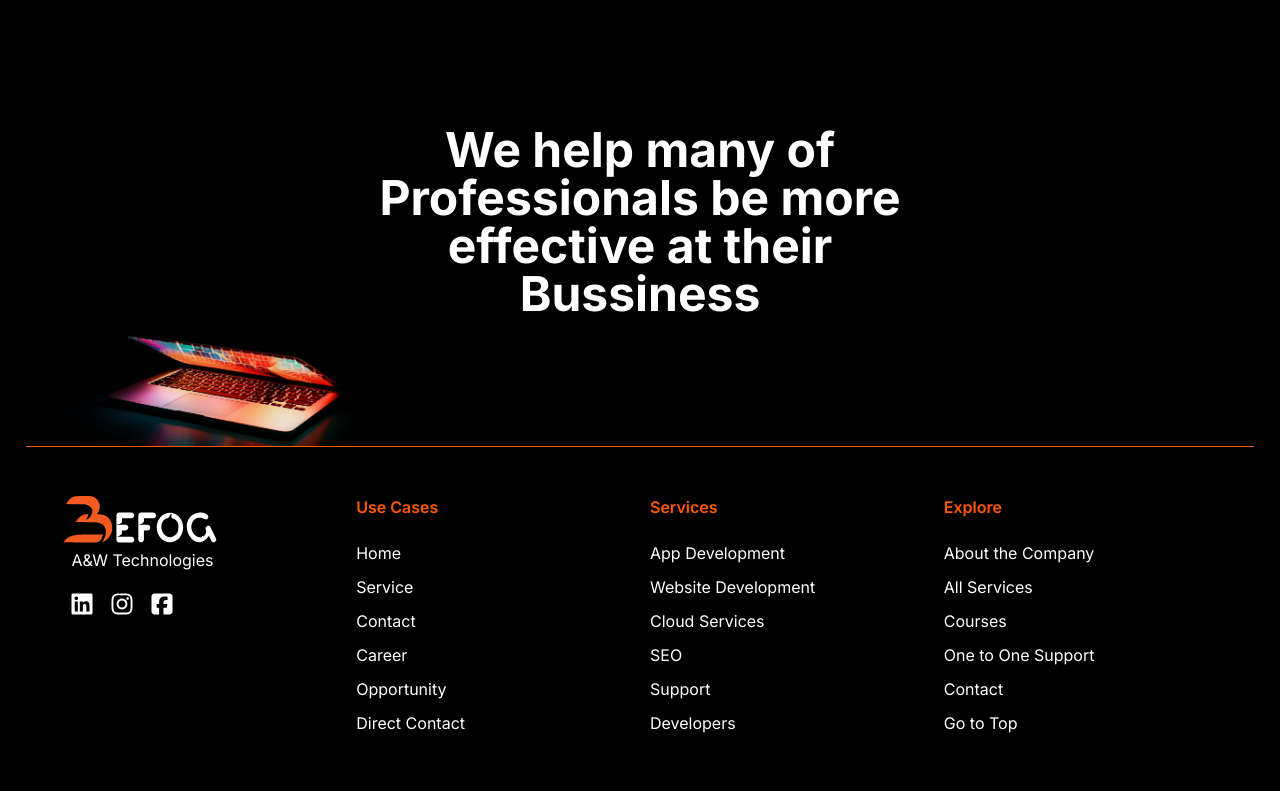
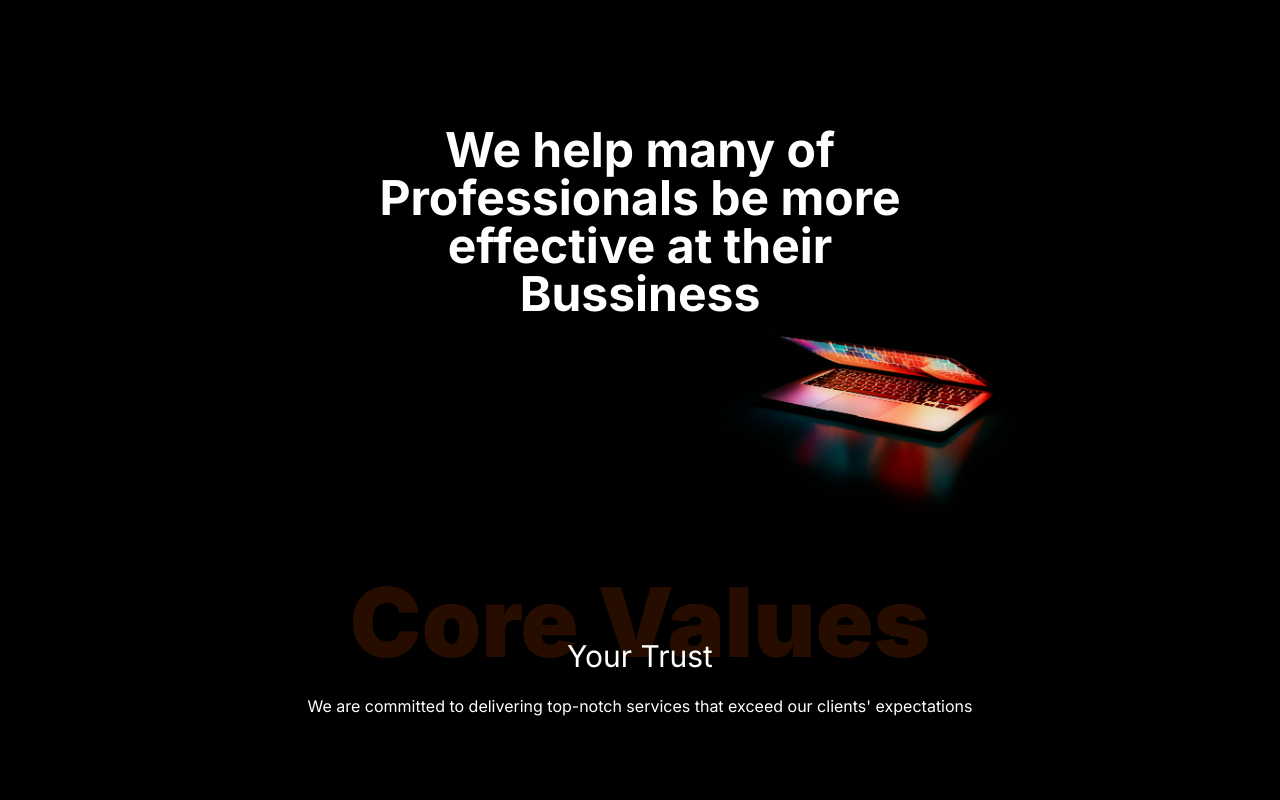
Before and after one commit to BefogTech/befog, a Next.js app: page /about-us in a window 1280 px wide. Shown: the part 1160-1960 px from the top of the page. Built offline with nearby package versions, Linux system fonts and the light colour scheme.

Commit message:
career section comment out

```diff
--- a/src/app/(home)/page.jsx
+++ b/src/app/(home)/page.jsx
@@ -17,7 +17,7 @@ export default function Home() {
         <Services />
         <AboutUs />
         <Founder />
-        <Career />
+        {/* <Career /> */}
         <Testimonial />
         <Contact />
       </Suspense>
--- a/src/app/about-us/page.jsx
+++ b/src/app/about-us/page.jsx
@@ -46,7 +46,7 @@ const page = () => {
               </div>
               <div className="col-span-1">
                 <Image
-                alt=""
+                  alt=""
                   src="/assets/about-us/about-banner.svg"
                   width={1000}
                   height={1000}
@@ -100,15 +100,41 @@ const page = () => {
                 </AccordionItem>
               </Accordion>
             </div>
-            <div className="header relative mb-20">
-              <h1 className="lg:text-5xl md:text-4xl text-3xl font-bold w-[55%] text-center mx-auto">
+            <div className="header relative mb-40 w-[55%] mx-auto">
+              <h1 className="lg:text-5xl md:text-4xl text-3xl font-bold text-center">
                 We help many of Professionals be more effective at their
                 Bussiness
               </h1>
-              <div className="img-cont w-80 absolute">
-              <Image alt="" width={1000} height={1000} src='/assets/about-us/header-bg.jpg' />
+              <div className="img-cont w-80 absolute -right-20">
+                <Image
+                  alt=""
+                  width={1000}
+                  height={1000}
+                  src="/assets/about-us/header-bg.jpg"
+                />
               </div>
             </div>
+          </div>
+
+          <div className="values py-12">
+            <div className="header mb-16">
+              <h1 className=" lg:text-8xl md:text-7xl sm:text-6xl text-5xl font-black text-center text-[#FF590026]">
+                Core Values
+              </h1>
+              <CustomHeader
+                header1="Your Trust"
+                header2=""
+                className="before:hidden -mt-8"
+              />
+              <p className="text-center">
+                {" "}
+                We are committed to delivering top-notch services that exceed
+                our clients' expectations
+              </p>
+            </div>
+              <div className="cards">
+
+              </div>
           </div>
         </div>
       </section>
--- a/src/components/custom/Testimonial.jsx
+++ b/src/components/custom/Testimonial.jsx
@@ -32,30 +32,30 @@ const Testimonial = () => {
         "Lorem ipsum dolor sit amet consectetur adipisicing elit. Inventore numquam cumque perspiciatis, veniam consectetur pariatur reprehenderit velit quis voluptatibus veritatis, nobis molestias, obcaecati magnam repellendus eius perferendis voluptatem culpa sint?",
       name: "Client Name",
     },
-    {
-      project: "Project Name",
-      review:
-        "Lorem ipsum dolor sit amet consectetur adipisicing elit. Inventore numquam cumque perspiciatis, veniam consectetur pariatur reprehenderit velit quis voluptatibus veritatis, nobis molestias, obcaecati magnam repellendus eius perferendis voluptatem culpa sint?Lorem ipsum dolor sit amet consectetur adipisicing elit. Consequatur reprehenderit quaerat iste expedita culpa non dolor, maiores necessitatibus voluptatibus hic vel est totam repudiandae quisquam aliquid itaque! Mollitia, cupiditate ea!",
-      name: "Client Name",
-    },
-    {
-      project: "Project Name",
-      review:
-        "Lorem ipsum dolor sit amet consectetur adipisicing elit. Inventore numquam cumque perspiciatis, veniam consectetur pariatur reprehenderit velit quis voluptatibus veritatis, nobis molestias, obcaecati magnam repellendus eius perferendis voluptatem culpa sint?",
-      name: "Client Name",
-    },
-    {
-      project: "Project Name",
-      review:
-        "Lorem ipsum dolor sit amet consectetur adipisicing elit. Inventore numquam cumque perspiciatis, veniam consectetur pariatur reprehenderit velit quis voluptatibus veritatis, nobis molestias, obcaecati magnam repellendus eius perferendis voluptatem culpa sint?",
-      name: "Client Name",
-    },
-    {
-      project: "Project Name",
-      review:
-        "Lorem ipsum dolor sit amet consectetur adipisicing elit. Inventore numquam cumque perspiciatis, veniam consectetur pariatur reprehenderit velit quis voluptatibus veritatis, nobis molestias, obcaecati magnam repellendus eius perferendis voluptatem culpa sint?Lorem ipsum, dolor sit amet consectetur adipisicing elit. Pariatur repudiandae tenetur dolores porro ullam ipsa quasi cum distinctio deleniti ratione maxime et harum fugit fugiat soluta fuga quae, nulla quas.",
-      name: "Client Name",
-    },
+    // {
+    //   project: "Project Name",
+    //   review:
+    //     "Lorem ipsum dolor sit amet consectetur adipisicing elit. Inventore numquam cumque perspiciatis, veniam consectetur pariatur reprehenderit velit quis voluptatibus veritatis, nobis molestias, obcaecati magnam repellendus eius perferendis voluptatem culpa sint?Lorem ipsum dolor sit amet consectetur adipisicing elit. Consequatur reprehenderit quaerat iste expedita culpa non dolor, maiores necessitatibus voluptatibus hic vel est totam repudiandae quisquam aliquid itaque! Mollitia, cupiditate ea!",
+    //   name: "Client Name",
+    // },
+    // {
+    //   project: "Project Name",
+    //   review:
+    //     "Lorem ipsum dolor sit amet consectetur adipisicing elit. Inventore numquam cumque perspiciatis, veniam consectetur pariatur reprehenderit velit quis voluptatibus veritatis, nobis molestias, obcaecati magnam repellendus eius perferendis voluptatem culpa sint?",
+    //   name: "Client Name",
+    // },
+    // {
+    //   project: "Project Name",
+    //   review:
+    //     "Lorem ipsum dolor sit amet consectetur adipisicing elit. Inventore numquam cumque perspiciatis, veniam consectetur pariatur reprehenderit velit quis voluptatibus veritatis, nobis molestias, obcaecati magnam repellendus eius perferendis voluptatem culpa sint?",
+    //   name: "Client Name",
+    // },
+    // {
+    //   project: "Project Name",
+    //   review:
+    //     "Lorem ipsum dolor sit amet consectetur adipisicing elit. Inventore numquam cumque perspiciatis, veniam consectetur pariatur reprehenderit velit quis voluptatibus veritatis, nobis molestias, obcaecati magnam repellendus eius perferendis voluptatem culpa sint?Lorem ipsum, dolor sit amet consectetur adipisicing elit. Pariatur repudiandae tenetur dolores porro ullam ipsa quasi cum distinctio deleniti ratione maxime et harum fugit fugiat soluta fuga quae, nulla quas.",
+    //   name: "Client Name",
+    // },
   ];
   return (
     <>
@@ -86,7 +86,8 @@ const Testimonial = () => {
                             width={1000}
                             height={1000}
                             className="w-full h-full"
-                            src="/assets/sanjay-sir.jpg"
+                            src=""
+                            // /assets/sanjay-sir.jpg
                           />
                         </div>
                       </CardHeader>
```
